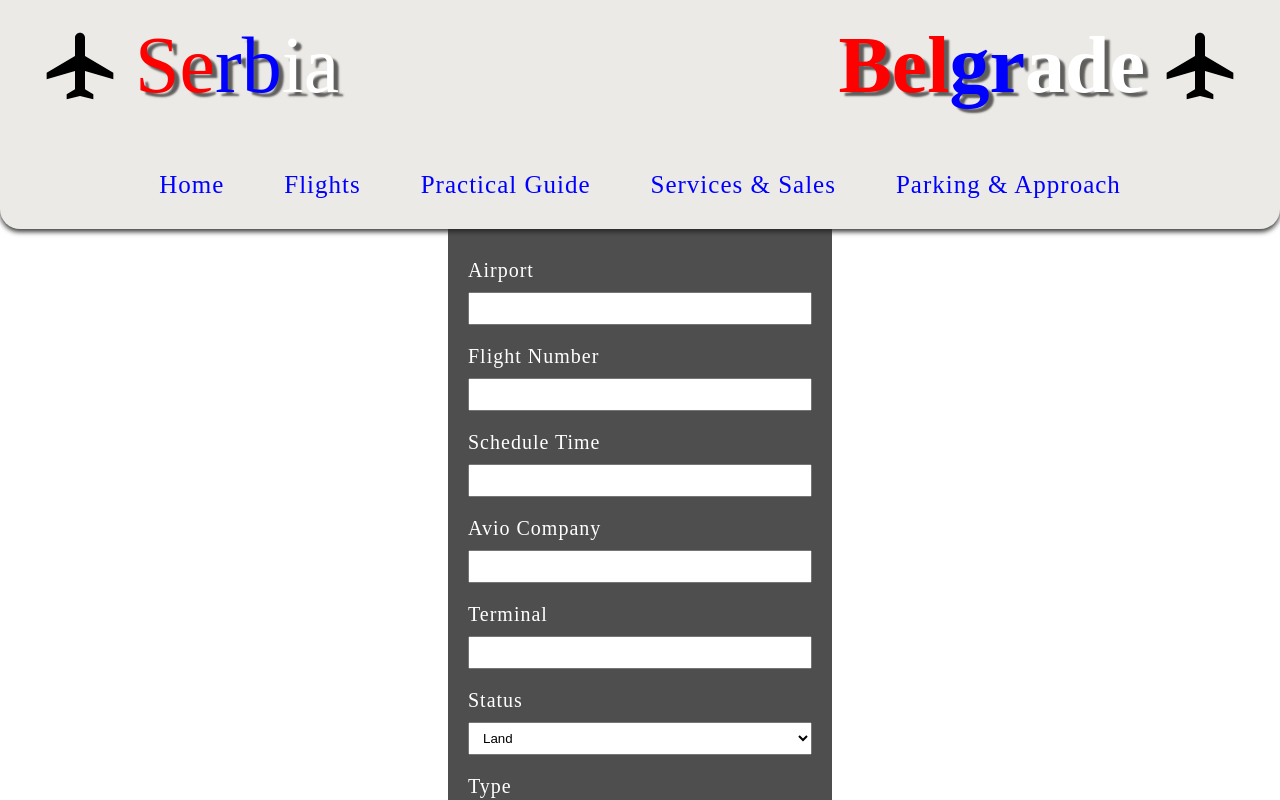
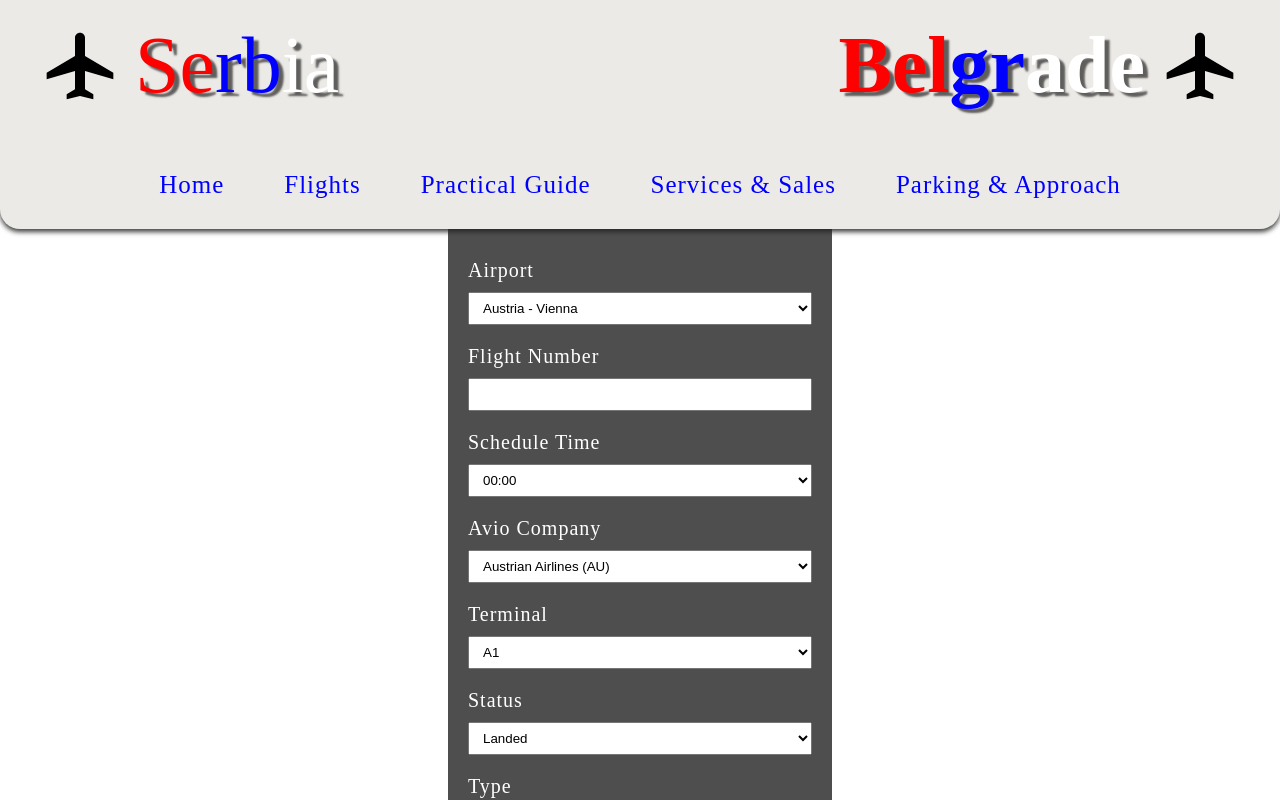
Before and after one commit to nenad997/web-application-for-airport-traffic-light-system, a React (Vite) app: page /add-new-flight in a window 1280 px wide. Shown: the top 800 px of the page. Built offline with nearby package versions, Linux system fonts and the light colour scheme.

Commit message:
improve custom form

```diff
--- a/src/components/UI/CustomForm.jsx
+++ b/src/components/UI/CustomForm.jsx
@@ -1,20 +1,18 @@
-import React, { useState } from "react";
+import React from "react";
 import { Form, Link } from "react-router-dom";
 
+import {
+  cities,
+  avioCompaniesData,
+  terminals,
+  actions,
+  time,
+} from "../../data/airports";
 import classes from "./CustomForm.module.css";
 
 const CustomForm = ({ type, method, flight }) => {
-  const [flightType, setFlightType] = useState("Arrival");
-
-  const changeTypeHandler = (event) => {
-    setFlightType(event.target.value);
-  };
-
   let buttonText;
   let buttonStyles;
-
-  if (flightType === "Arrival") {
-  }
 
   if (type === "submit") {
     buttonText = "Submit";
@@ -35,34 +33,93 @@ const CustomForm = ({ type, method, flight }) => {
     <Form className={classes.form} method={method}>
       <div className={classes.control}>
         <label htmlFor="airport">Airport</label>
-        <input type="text" id="airport" name="airport" defaultValue={flight ? flight.airport : ""} />
+        <select
+          name="airport"
+          id="airport"
+          defaultValue={flight ? flight.airport : null}
+        >
+          {cities.sort().map((item, index) => (
+            <option key={index} value={item.city}>
+              {item.country} - {item.city}
+            </option>
+          ))}
+        </select>
       </div>
       <div className={classes.control}>
         <label htmlFor="flight-number">Flight Number</label>
-        <input type="text" id="flight-number" name="flightNumber" defaultValue={flight ? flight.flightNumber : ""} />
+        <input
+          type="text"
+          id="flight-number"
+          name="flightNumber"
+          defaultValue={flight ? flight.flightNumber : ""}
+        />
       </div>
       <div className={classes.control}>
         <label htmlFor="schedule-time">Schedule Time</label>
-        <input type="text" id="schedule-time" name="scheduleTime" defaultValue={flight ? flight.scheduleTime : ""} />
+        <select
+          name="scheduleTime"
+          id="schedule-time"
+          defaultValue={flight ? flight.scheduleTime : null}
+        >
+          {time.map((tm, index) => (
+            <option key={index} value={tm}>
+              {tm}
+            </option>
+          ))}
+        </select>
       </div>
       <div className={classes.control}>
         <label htmlFor="avio-company">Avio Company</label>
-        <input type="text" id="avio-company" name="avioCompany" defaultValue={flight ? flight.avioCompany : ""} />
+        <select
+          name="avioCompany"
+          id="avio-company"
+          defaultValue={flight ? flight.avioCompany : null}
+        >
+          {avioCompaniesData.map(({ avioCompany, country }) => {
+            return avioCompany.map((company, index) => (
+              <option key={index} value={company}>
+                {company} (<span>{country.charAt(0).toUpperCase()}</span>
+                <span>{country.charAt(1).toUpperCase()}</span>)
+              </option>
+            ));
+          })}
+        </select>
       </div>
       <div className={classes.control}>
         <label htmlFor="terminal">Terminal</label>
-        <input type="text" id="terminal" name="terminal" defaultValue={flight ? flight.terminal : ""} />
+        <select
+          name="terminal"
+          id="terminal"
+          defaultValue={flight ? flight.terminal : null}
+        >
+          {terminals.map((terminal, index) => (
+            <option key={index} value={terminal}>
+              {terminal}
+            </option>
+          ))}
+        </select>
       </div>
       <div className={classes.control}>
         <label htmlFor="status">Status</label>
-        <select name="status" id="status" defaultValue={flight ? flight.status : "Land"}>
-          <option value="Land">Land</option>
-          <option value="Took off">Took Off</option>
+        <select
+          name="status"
+          id="status"
+          defaultValue={flight ? flight.status : "Land"}
+        >
+          {actions.map((action, index) => (
+            <option key={index} value={action}>
+              {action}
+            </option>
+          ))}
         </select>
       </div>
       <div className={classes.control}>
         <label htmlFor="type">Type</label>
-        <select name="type" id="type" onChange={changeTypeHandler} value={flight ? flight.type : flightType}>
+        <select
+          name="type"
+          id="type"
+          defaultValue={flight ? flight.type : null}
+        >
           <option value="arrival">Arrival</option>
           <option value="departure">Departure</option>
         </select>
--- /dev/null
+++ b/src/data/airports.js
@@ -0,0 +1,247 @@
+const airportData = [
+  {
+    country: "Austria",
+    city: "Vienna",
+    avioCompanies: ["Austrian Airlines", "easyJet Europe", "People's"],
+  },
+  {
+    country: "Albania",
+    city: "Tirana",
+    avioCompanies: ["Alba Wings", "Air Albania"],
+  },
+  {
+    country: "Belgium",
+    city: "Bruxelles",
+    avioCompanies: ["Brussels Airlines"],
+  },
+  {
+    country: "Andorra",
+    city: "Andorra",
+    avioCompanies: ["Andorra Airlines"],
+  },
+  {
+    country: "Armenia",
+    city: "Yerevan",
+    avioCompanies: ["Aircompany Armenia", "Armenia Airways"],
+  },
+  {
+    country: "Azerbaijan",
+    city: "Baku",
+    avioCompanies: ["Buta Airways"],
+  },
+  {
+    country: "Belarus",
+    city: "Minsk",
+    avioCompanies: ["Belavia"],
+  },
+  {
+    country: "Bosnia & Herzegovina",
+    city: "Sarajevo",
+    avioCompanies: ["Icar Air"],
+  },
+  {
+    country: "Bulgaria",
+    city: "Sofia",
+    avioCompanies: ["Bulgaria Air"],
+  },
+  {
+    country: "Croatia",
+    city: "Zagreb",
+    avioCompanies: ["Croatin Airlines"],
+  },
+  {
+    country: "Cyprus",
+    city: "Nicosia",
+    avioCompanies: ["Cyprus Airways", "Tus Airways"],
+  },
+  {
+    country: "Czech Republic",
+    city: "Prague",
+    avioCompanies: ["Checz Airlines", "Smartwings"],
+  },
+  {
+    country: "Denmark",
+    city: "Copenhagen",
+    avioCompanies: [
+      "Alsie Express",
+      "DAT",
+      "Scandinavian Airlines",
+      "Sun-Air of Scandinavia",
+      "Nordic Seaplanes",
+    ],
+  },
+  {
+    country: "Estonia",
+    city: "Tallinn",
+    avioCompanies: ["FLYEST"],
+  },
+  {
+    country: "Finland",
+    city: "Helsinki",
+    avioCompanies: ["Finnair", "Nordic Regional Airlines"],
+  },
+  {
+    country: "France",
+    city: "Paris",
+    avioCompanies: [
+      "Air Corsica",
+      "Air France",
+      "Air Guyane Express",
+      "Chalair Aviation",
+      "French Bee",
+    ],
+  },
+  {
+    country: "Georgia",
+    city: "Tbilisi",
+    avioCompanies: [
+      "Georgian Airways",
+      "MyWay Airlines",
+      "Tbilisi Airways",
+      "Vanilla Sky Airlines",
+    ],
+  },
+  {
+    country: "Germany",
+    city: "Berlin",
+    avioCompanies: ["Lufthansa", "City Airlines"],
+  },
+  {
+    country: "Greece",
+    city: "Athens",
+    avioCompanies: ["Aegean Airlines"],
+  },
+  {
+    country: "Hungary",
+    city: "Budapest",
+    avioCompanies: ["Wizz Air"],
+  },
+  {
+    country: "Montenegro",
+    city: "Podgorica",
+    avioCompanies: ["Air Montenegro"],
+  },
+  {
+    country: "Serbia",
+    city: "Belgrade",
+    avioCompanies: ["Air Serbia"],
+  },
+  {
+    country: "Slovenia",
+    city: "Ljubljana",
+    avioCompanies: ["Aero4M", "Lipican Aer"],
+  },
+  {
+    country: "United Kingdom",
+    city: "London",
+    avioCompanies: ["British Airways"],
+  },
+  {
+    country: "Switzerland",
+    city: "Bern",
+    avioCompanies: ["EasyJet Switzerland"],
+  },
+];
+
+export const cities = [];
+export const avioCompaniesData = [];
+
+airportData.map((item) => {
+  cities.push({
+    city: item.city,
+    country: item.country,
+  });
+  return cities;
+});
+
+airportData.map((item) => {
+  avioCompaniesData.push({
+    avioCompany: item.avioCompanies,
+    country: item.country,
+  });
+  return avioCompaniesData;
+});
+
+export const terminals = [
+  "A1",
+  "A2",
+  "A3",
+  "A4",
+  "A5",
+  "A6",
+  "B1",
+  "B2",
+  "B3",
+  "B4",
+  "B5",
+  "C1",
+  "C2",
+  "C3",
+  "C4",
+  "D1",
+  "D2",
+  "D3",
+  "E1",
+  "E2",
+  "F1",
+];
+
+export const actions = [
+  "Landed",
+  "Took Off",
+  "Expected",
+  "Late",
+  "In Time",
+  "Cancelled",
+];
+
+export const time = [
+  "00:00",
+  "00:30",
+  "01:00",
+  "01:30",
+  "02:00",
+  "02:30",
+  "03:00",
+  "03:30",
+  "04:00",
+  "04:30",
+  "05:00",
+  "05:30",
+  "06:00",
+  "06:30",
+  "07:00",
+  "07:30",
+  "08:00",
+  "08:30",
+  "09:00",
+  "09:30",
+  "10:00",
+  "10:30",
+  "11:00",
+  "11:30",
+  "12:00",
+  "12:30",
+  "13:00",
+  "13:30",
+  "14:00",
+  "14:30",
+  "15:00",
+  "15:30",
+  "16:00",
+  "16:30",
+  "17:00",
+  "17:30",
+  "18:00",
+  "18:30",
+  "19:00",
+  "19:30",
+  "20:00",
+  "20:30",
+  "21:00",
+  "21:30",
+  "22:00",
+  "22:30",
+  "23:00",
+  "23:30",
+];
--- a/src/pages/NewFlight.jsx
+++ b/src/pages/NewFlight.jsx
@@ -25,7 +25,7 @@ export async function action({ request, params }) {
     query: `
       mutation {
         createFlight(input: { airport: "${airport}",
-         flightNumber: "${flightNumber}",
+         flightNumber: "${flightNumber.toUpperCase()}",
          scheduleTime: "${scheduleTime}",
          avioCompany: "${avioCompany}",
          terminal: "${terminal}",
```
